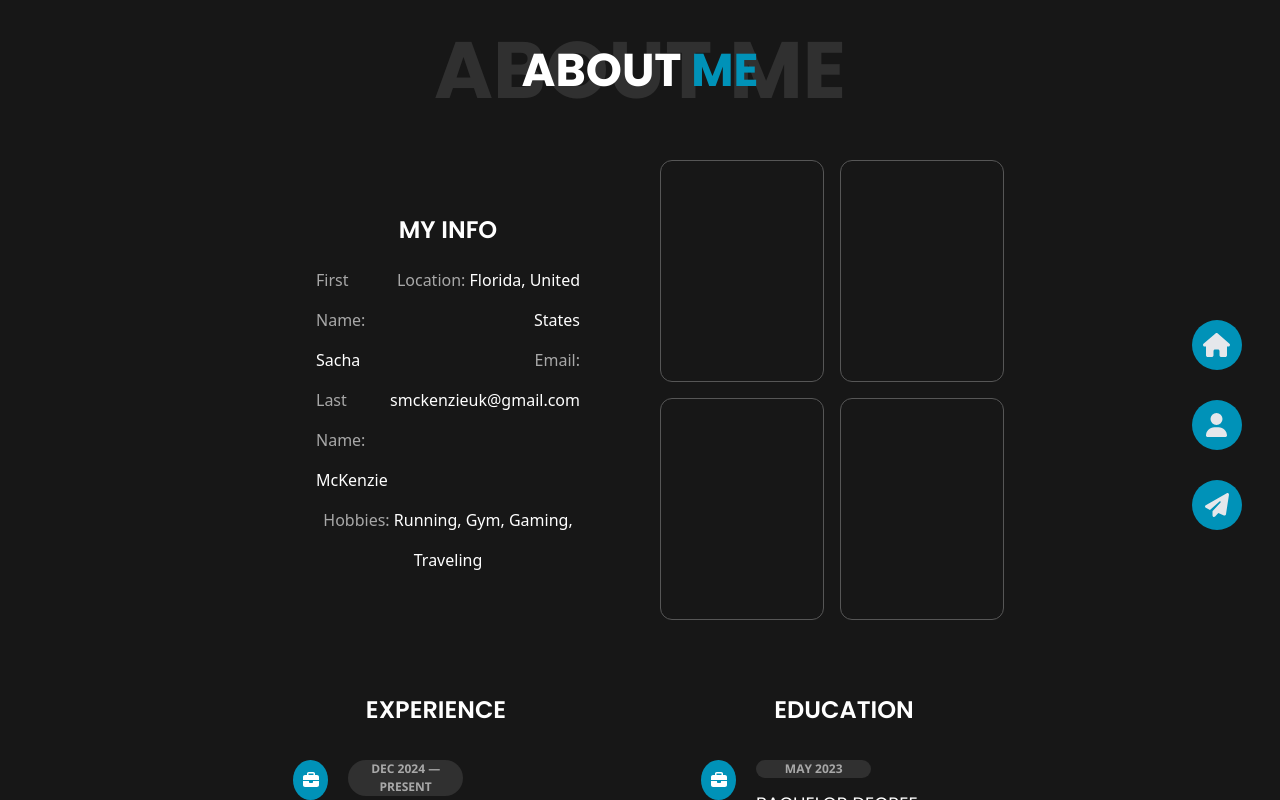
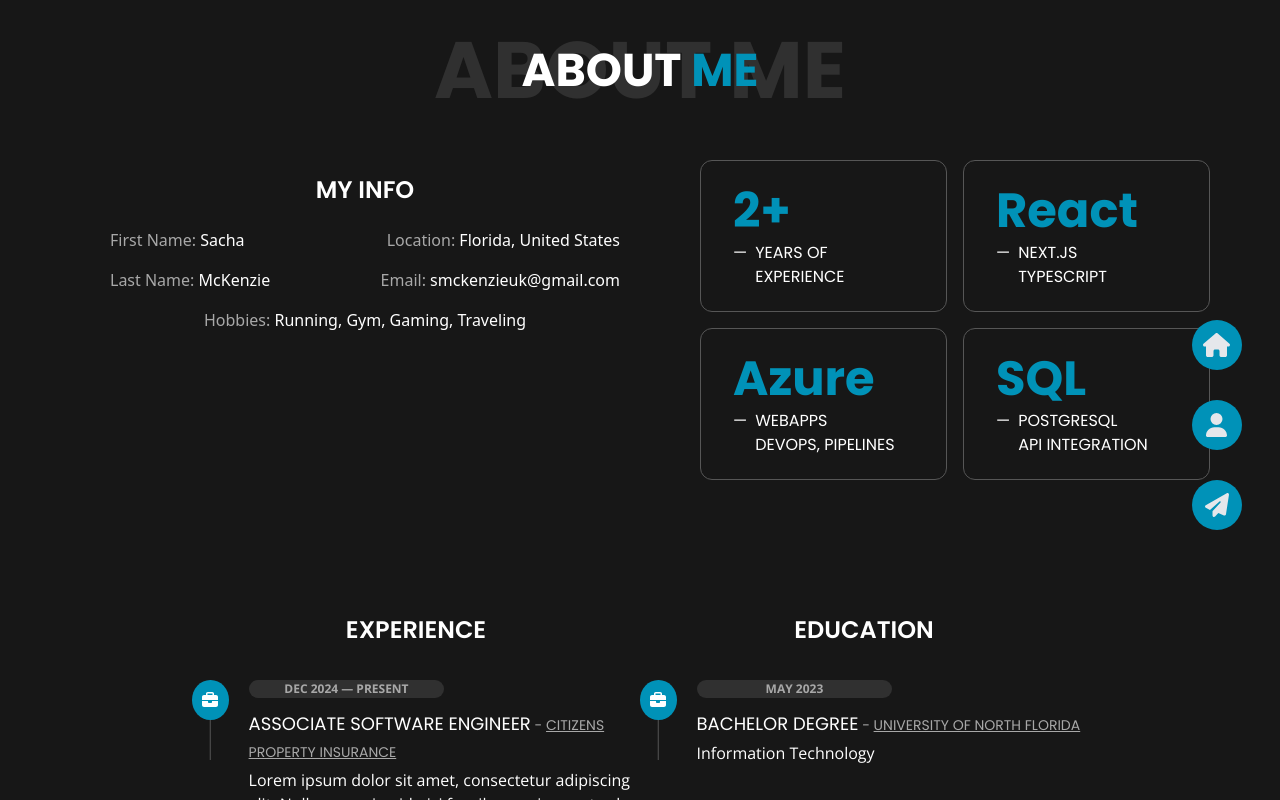
Before and after one commit to smckenzie78/my-portfolio, a Next.js app: page /about in a window 1280 px wide. Shown: the top 800 px of the page. Built offline with nearby package versions, Linux system fonts and the light colour scheme.

Commit message:
completed contact page, made design more responsive

```diff
--- a/src/app/(routes)/about/page.tsx
+++ b/src/app/(routes)/about/page.tsx
@@ -1,6 +1,5 @@
 'use client'
 import React from "react";
-import Navbar from "@/app/_components/navbar/navbar";
 import { poppins } from "@/app/layout";
 import { opensans } from "@/app/layout";
 import ExperienceCard from "@/app/_components/experienceCard/experienceCard";
@@ -9,29 +8,53 @@ import ExperienceCard from "@/app/_components/experienceCard/experienceCard";
 export default function About(){
     return (
         <>
-            <div className="h-[40%] flex flex-col items-center">
-                <h1 className={`${poppins.className} uppercase text-right leading-15 font-[700] text-[46px] mt-10 z-1`}>About<span className="text-cyan-600"> Me</span></h1>
-                <h1 className={`${poppins.className} uppercase text-right leading-15 font-[700] text-[#303030] text-[80px] mt-10 absolute z-0`}>About Me</h1>
-                <div className="h-[100%] flex w-full justify-center">
-                    <div className="w-[30%] py-25 leading-10 px-15">
-                        <h1 className={`${poppins.className} uppercase text-center text-2xl leading-15 font-[600]`}>My Info</h1>
-                        <div className="flex justify-between">
-                            <div><p><span className="text-[#a8a8a8]">First Name:</span> Sacha</p><p><span className="text-[#a8a8a8]">Last Name:</span> McKenzie</p></div>
-                            <div className="text-right"><p><span className="text-[#a8a8a8]">Location:</span> Florida, United States</p><p><span className="text-[#a8a8a8]">Email:</span> smckenzieuk@gmail.com</p></div>
+            <div className="flex flex-col items-center mt-10 w-full">
+                <h1 className={`${poppins.className} uppercase text-center leading-15 font-[700] text-[46px] z-1`}>About<span className="text-cyan-600"> Me</span></h1>
+                <h1 className={`${poppins.className} uppercase text-center leading-15 font-[700] text-[#303030] text-[80px] absolute z-0`}>About Me</h1>
+            </div>
+            <div className="h-[380px] flex w-full justify-center">
+                <div className="w-[630px] h-[380px] leading-10 py-15 px-15">
+                    <h1 className={`${poppins.className} uppercase text-center text-2xl leading-15 font-[600]`}>My Info</h1>
+                    <div className="flex justify-between">
+                        <div><p><span className="text-[#a8a8a8]">First Name:</span> Sacha</p><p><span className="text-[#a8a8a8]">Last Name:</span> McKenzie</p></div>
+                        <div className="text-right"><p><span className="text-[#a8a8a8]">Location:</span> Florida, United States</p><p><span className="text-[#a8a8a8]">Email:</span> smckenzieuk@gmail.com</p></div>
+                    </div>
+                        <p className="text-center "><span className="text-[#a8a8a8]">Hobbies:</span> Running, Gym, Gaming, Traveling</p>
+                </div>
+                <div className="w-[550px] h-[380px] grid grid-cols-2 gap-4 px-5 pt-15">
+                    <div className="border-1 border-[#565656] rounded-xl px-8 py-5">
+                        <h1 className={`${poppins.className} uppercase text-cyan-600 text-5xl leading-15 font-[700]`}>2+</h1>
+                        <div className="flex gap-2">
+                            <h2 className={`${poppins.className} uppercase`}>—</h2>
+                            <h2 className={`${poppins.className} uppercase`}>Years of<br/>experience</h2>
                         </div>
-                        <p className="text-center "><span className="text-[#a8a8a8]">Hobbies:</span> Running, Gym, Gaming, Traveling</p>
                     </div>
-                    <div className="w-[30%] grid grid-cols-2 gap-4 px-5 py-15">
-                        <div className="border-1 border-[#565656] rounded-xl"></div>
-                        <div className="border-1 border-[#565656] rounded-xl"></div>
-                        <div className="border-1 border-[#565656] rounded-xl"></div>
-                        <div className="border-1 border-[#565656] rounded-xl"></div>
+                    <div className="border-1 border-[#565656] rounded-xl px-8 py-5">
+                        <h1 className={`${poppins.className} text-cyan-600 text-5xl leading-15 font-[700]`}>React</h1>
+                        <div className="flex gap-2">
+                            <h2 className={`${poppins.className} uppercase`}>—</h2>
+                            <h2 className={`${poppins.className} uppercase`}>Next.js<br/>TypeScript</h2>
+                        </div>
+                    </div>
+                    <div className="border-1 border-[#565656] rounded-xl px-8 py-5">
+                        <h1 className={`${poppins.className} text-cyan-600 text-5xl leading-15 font-[700]`}>Azure</h1>
+                        <div className="flex gap-2">
+                            <h2 className={`${poppins.className} uppercase`}>—</h2>
+                            <h2 className={`${poppins.className} uppercase`}>Webapps<br/>DEVOPS, PIPELINES</h2>
+                        </div>
+                    </div>
+                    <div className="border-1 border-[#565656] rounded-xl px-8 py-5">
+                        <h1 className={`${poppins.className} uppercase text-cyan-600 text-5xl leading-15 font-[700]`}>SQL</h1>
+                        <div className="flex gap-2">
+                            <h2 className={`${poppins.className} uppercase`}>—</h2>
+                            <h2 className={`${poppins.className} uppercase`}>Postgresql<br/>api integration</h2>
+                        </div>
                     </div>
                 </div>
             </div>
-            <div className="h-[60%] w-full flex flex-col justify-center mb-20">
-                <div className="flex justify-around h-[80%] w-[70%] px-10 self-center">
-                    <div className="flex flex-col gap-5 w-[35%]">
+            <div className="h-[60%] w-full flex flex-col justify-center mt-30">
+                <div className="flex justify-between h-[80%] w-[70%] self-center">
+                    <div className="flex flex-col gap-5 w-[500px]">
                         <h1 className={`${poppins.className} uppercase text-center text-2xl leading-15 font-[600]`}>Experience</h1>
                         <ExperienceCard
                             duration="dec 2024 — present"
@@ -52,7 +75,7 @@ export default function About(){
                             desc="Lorem ipsum dolor sit amet, consectetur adipiscing elit. Nulla eu sapien id nisi faucibus varius eget vel eros. Maecenas vestibulum ex risus. Sed consectetur diam id nisl maximus congue."
                         />
                     </div>
-                    <div className="flex flex-col gap-5 w-[35%]">
+                    <div className="flex flex-col gap-5 w-[500px]">
                         <h1 className={`${poppins.className} uppercase text-center text-2xl leading-15 font-[600]`}>Education</h1>
                         <ExperienceCard
                             duration="MAY 2023"
@@ -62,9 +85,7 @@ export default function About(){
                         />
                     </div>
                 </div>
-                <div id="navbar" className="fixed top-0 right-[3%]">
-                    <Navbar />
-                </div>
+
             </div>
         </>
     );
--- a/src/app/_components/fillButton/fillButton.tsx
+++ b/src/app/_components/fillButton/fillButton.tsx
@@ -2,8 +2,13 @@ import "./fillButton.css"
 import React, { Component } from "react";
 import { opensans } from "@/app/layout";
 
-export default function FillButton() {
+type fillButtonProps = {
+    text: string
+    function: string
+}
+
+export default function FillButton(props: fillButtonProps) {
     return(
-        <p className={`liquid ${opensans.className} leading-8 font-[700] h-full w-full flex justify-center items-center rounded-full`}>Download CV</p>
+        <p className={`liquid ${opensans.className} leading-8 font-[700] h-full w-full flex justify-center items-center rounded-full`}>{props.text}</p>
     );
 }
--- a/src/app/_components/navbar/navbar.tsx
+++ b/src/app/_components/navbar/navbar.tsx
@@ -10,19 +10,19 @@ export default function Navbar(){
         <div className="h-screen w-full gap-20 flex flex-col justify-center items-center ">
             <Link href={{pathname: './'}}>
                 <div className={`buttonclass bg-cyan-600 p-4 rounded-full text-2xl flex items-center justify-between h-[50px] w-[200px] text-gray-200 hover:text-white absolute right-0`}>
-                    <span className={`${poppins.className} font-[700] text-sm uppercase`}>Home</span>
+                    <span className={`${poppins.className} font-[600] text-sm uppercase`}>Home</span>
                     <FontAwesomeIcon icon={faHouse} className='icon'/>
                 </div>
             </Link>
             <Link href={{pathname: '/about'}}>
                 <div className={`buttonclass bg-cyan-600 p-4 rounded-full text-2xl flex items-center justify-between h-[50px] w-[200px] text-gray-200 hover:text-white absolute right-0`}>
-                    <span className={`${poppins.className} font-[700] text-sm uppercase`}>About</span>
+                    <span className={`${poppins.className} font-[600] text-sm uppercase`}>About</span>
                     <FontAwesomeIcon icon={faUser} />
                 </div>
             </Link>
             <Link href={{pathname: '/contact'}}>
                 <div className={`buttonclass bg-cyan-600 p-4 rounded-full text-2xl flex items-center justify-between h-[50px] w-[200px] text-gray-200 hover:text-white absolute right-0`}>
-                    <span className={`${poppins.className} font-[700] text-sm uppercase`}>Contact</span>
+                    <span className={`${poppins.className} font-[600] text-sm uppercase`}>Contact</span>
                     <FontAwesomeIcon icon={faPaperPlane} />
                 </div>
             </Link>
--- a/src/app/global.css
+++ b/src/app/global.css
@@ -5,6 +5,12 @@
   --background: #171717;
 }
 
+html,body {
+  margin: 0;
+  height: 100%;
+  width: 100%;
+}
+
 body {
     overflow-x: hidden;
     background: var(--background);
--- a/src/app/layout.tsx
+++ b/src/app/layout.tsx
@@ -2,10 +2,11 @@ import type { Metadata } from "next";
 import "./global.css";
 import { Poppins } from "next/font/google";
 import { Open_Sans } from "next/font/google";
+import Navbar from "./_components/navbar/navbar";
 
 export const poppins = Poppins({
   subsets: ["latin"],
-  weight: ['300','400', '500', '600', '700']
+  weight: ['200','300','400', '500', '600', '700']
 });
 export const opensans = Open_Sans({
   subsets: ["latin"],
@@ -30,9 +31,12 @@ export default function RootLayout({
   return (
     <html lang="en">
       <body >
-        <Template>
+
           {children}
-        </Template>
+
+        <div id="navbar" className="fixed top-0 right-[3%]">
+          <Navbar />
+        </div>
       </body>
     </html>
   )
```
Also changed, not shown: src/app/(routes)/contact/page.tsx (+30 -4 lines), src/app/page.tsx (+12 -14 lines).
